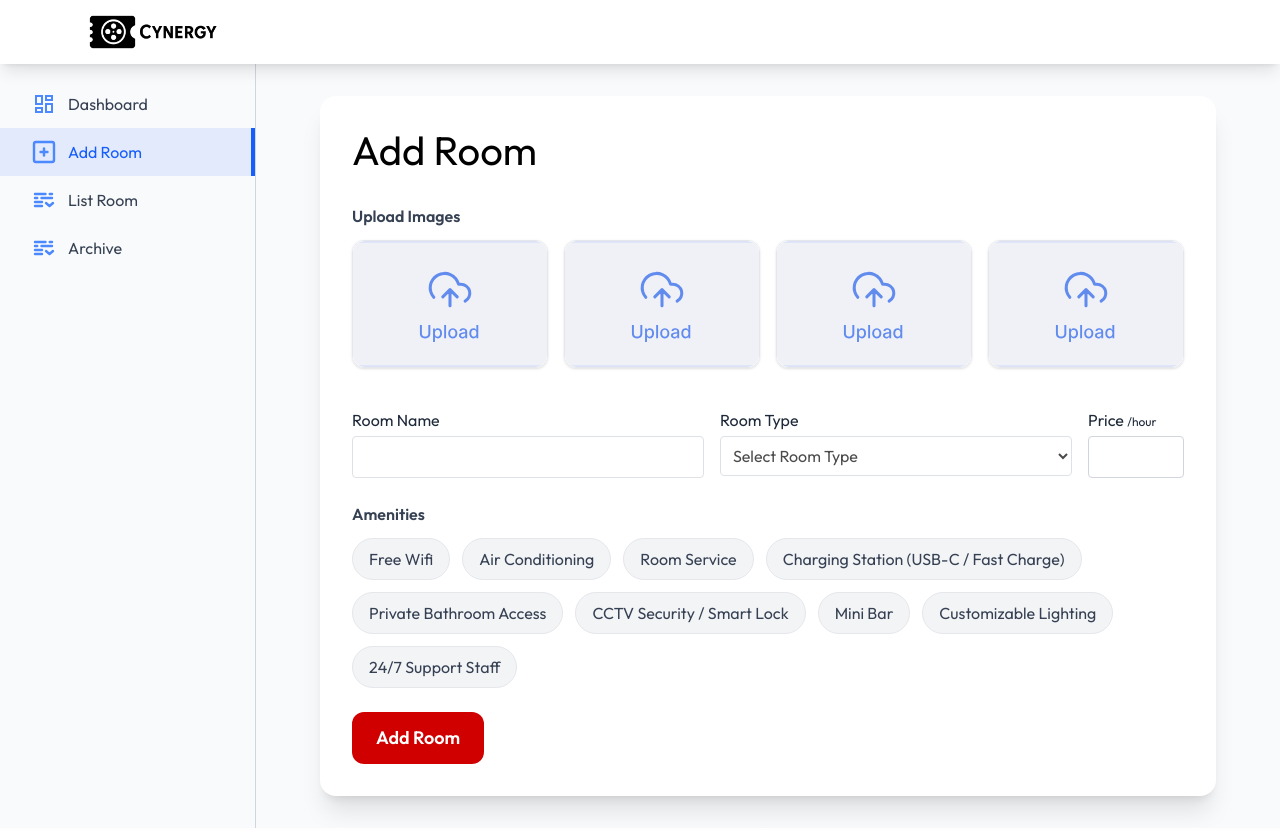
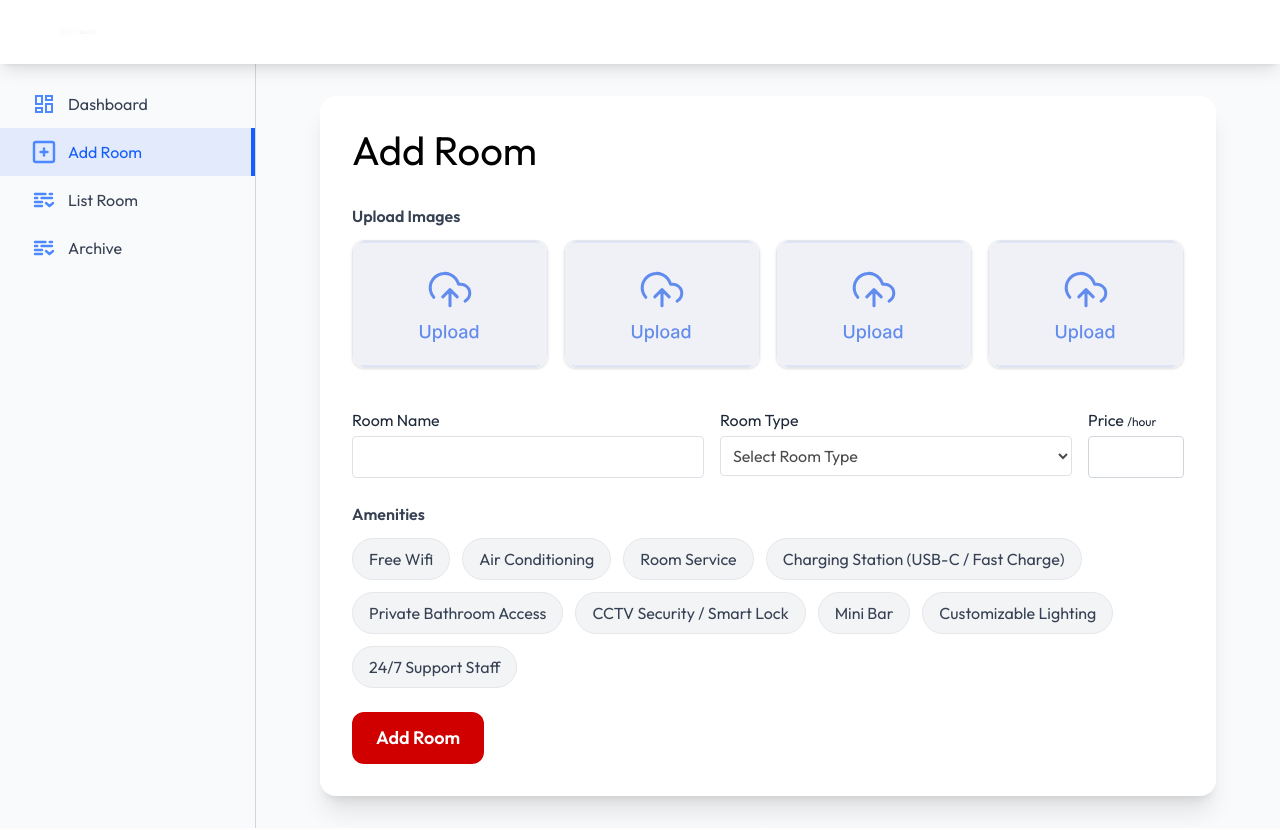
Before and after one commit to Tantalost/SysInteg-FinalProject, a React (Vite) app in the folder client/: page /admin/add-room in a window 1280 px wide. Shown: the top 830 px of the page. Built offline with nearby package versions, Linux system fonts and the light colour scheme; no server answers; a web font is replaced by a local one.

Commit message:
navbar fix

```diff
--- a/client/src/components/admin/Navbar.jsx
+++ b/client/src/components/admin/Navbar.jsx
@@ -1,31 +1,39 @@
-import React from 'react';
+import React, { useState, useEffect } from 'react';
 import { Link } from 'react-router-dom';
 import logo from './logo.png';
 import { UserButton } from '@clerk/clerk-react';
 
 const Navbar = () => {
+  const [isScrolled, setIsScrolled] = useState(false);
+
+  useEffect(() => {
+    const handleScroll = () => {
+      setIsScrolled(window.scrollY > 0);
+    };
+    window.addEventListener('scroll', handleScroll);
+    return () => window.removeEventListener('scroll', handleScroll);
+  }, []);
+
   return (
     <header>
-            <div className='flex items-center justify-between
+      <div className="
+        flex items-center justify-between
         h-16 px-4 md:px-8 lg:px-12
         bg-white shadow-lg
         sticky top-0 z-10
-                transition-all duration-300'>
-
-                {/* Logo Link (Top Left Icon Fix) */}
+        transition-all duration-300
+      ">
+        {/* Logo Link */}
         <Link to='/' className='flex items-center'>
           <img
-                        // ✨ FIX 2: Use the imported 'logo' variable for the src
             src={logo}
             alt="Company Logo"
-                        // ✨ FIX: Increased height to h-10 and ensured a color/sizing fix
-                        className='h-35 invert w-auto text-gray-800 transition-opacity duration-200  hover:opacity-80'
+            className={`h-10 w-auto transition-opacity duration-200 hover:opacity-80 ${isScrolled ? 'invert' : ''}`}
           />
         </Link>
 
         {/* User Authentication Button */}
         <div className='flex items-center'>
-                    {/* Clerk UserButton: Already handles its own size/visibility well. */}
           <UserButton />
         </div>
       </div>
```
Lines whose indentation alone changed are shown as unchanged.
